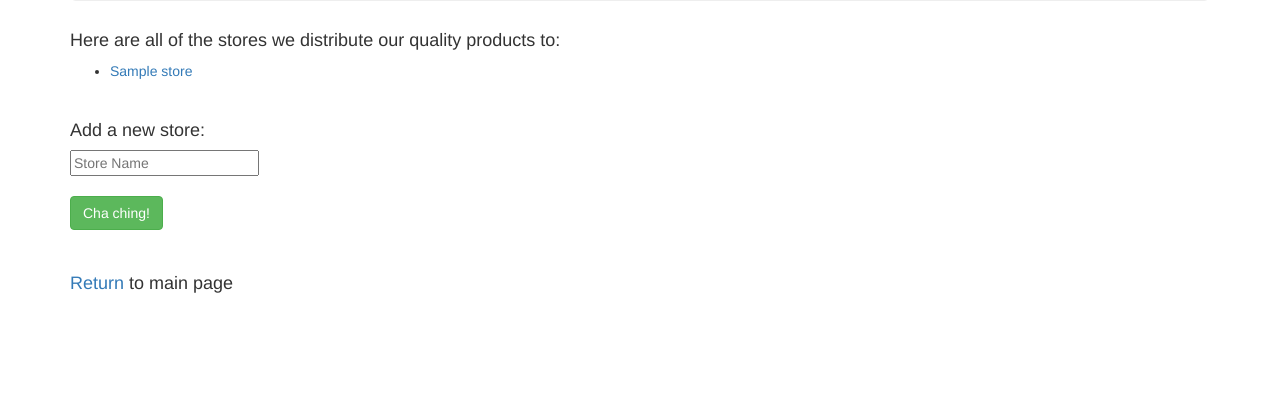
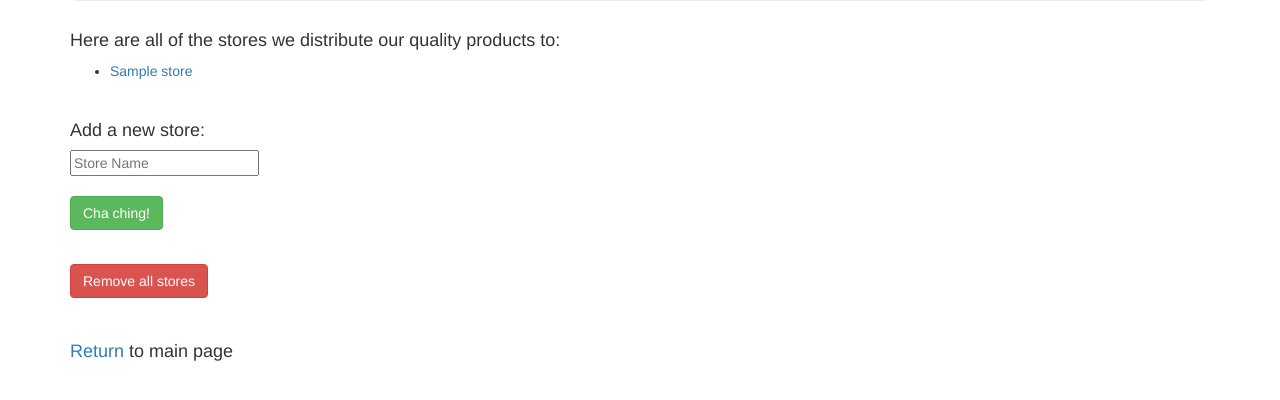
Before and after one commit to CallaRudolph/php-shoeDistribution, a PHP site: template views/stores.html.twig in a window 1280 px wide. Shown: the part 274-674 px from the top of the page. Run offline with PHP 8.4, Linux system fonts and the light colour scheme; the template is opened without the code that fills it: most values are stand-ins (such as "Sample title", 1, 10 or a date in 2020); some libraries are stand-ins or nearby versions.

Commit message:
add button with form and route to delete all stores

```diff
--- a/app/app.php
+++ b/app/app.php
@@ -33,5 +33,10 @@
         return $app['twig']->render('stores.html.twig', array('stores' => Store::getAll()));
     });
 
+    $app->post("/delete_stores", function() use ($app) {
+        Store::deleteAll();
+        return $app['twig']->render('index.html.twig');
+    });
+
     return $app;
 ?>
--- a/views/stores.html.twig
+++ b/views/stores.html.twig
@@ -29,6 +29,10 @@
                 <button type="submit" class="btn btn-success">Cha ching!</button>
             </form>
             <br>
+            <form action="/delete_stores" method="post">
+                <button type="submit" class="btn btn-danger">Remove all stores</button>
+            </form>
+            <br>
             <h4><a href="/">Return</a> to main page</h4>
         </div>
     </body>
```
